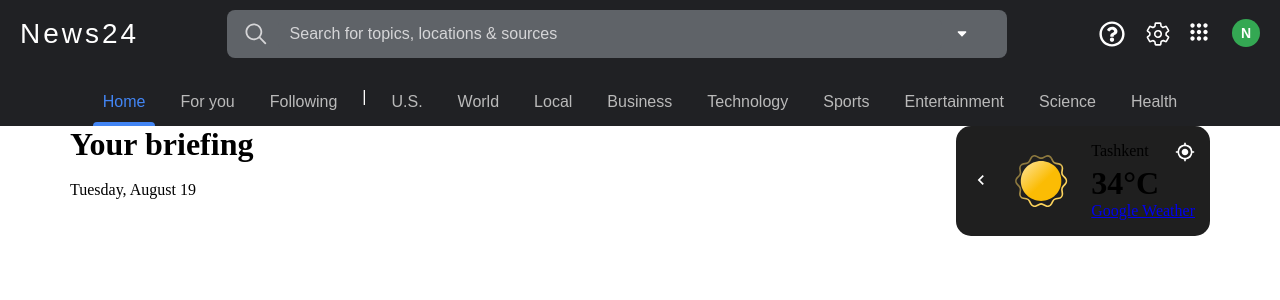
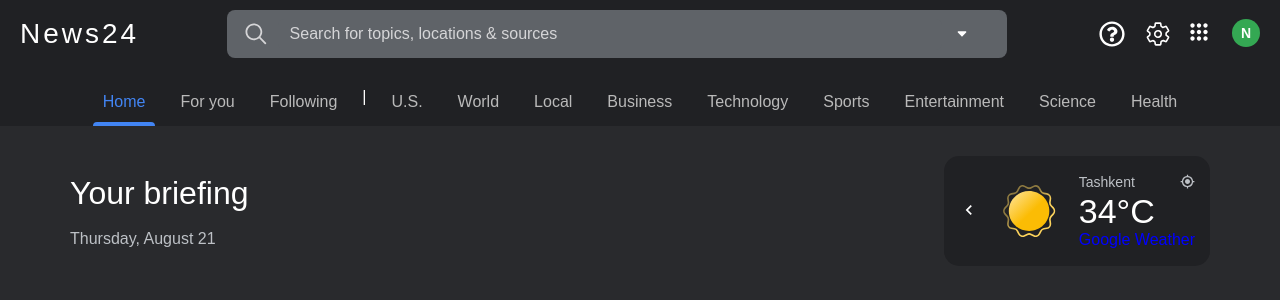
Before and after one commit to news24-project/client, a Next.js app: page / in a window 1280 px wide. Shown: the top 300 px of the page. Built offline with nearby package versions, Linux system fonts and the light colour scheme.

Commit message:
icons and home added

```diff
--- a/public/icons/target.tsx
+++ b/public/icons/target.tsx
@@ -6,7 +6,7 @@ const TargetIcon = ({ width, height, color }: IconsTypes) => (
     width={width || 20}
     height={height || 20}
     color={color || "#fff"}
-    fill={color || "#fff"}
+    fill={color || "rgb(189, 193, 198)"}
     viewBox="0 0 24 24"
     focusable="false"
   >
--- a/src/app/globals.css
+++ b/src/app/globals.css
@@ -8,3 +8,7 @@
   padding: 0 15px;
   margin: 0 auto;
 }
+
+body {
+  background-color: #292a2d;
+}
--- a/src/app/page.module.css
+++ b/src/app/page.module.css
@@ -6,16 +6,22 @@
   align-items: center;
   margin: 0;
   margin-inline: auto;
+  color: white;
+  font-family: sans-serif;
+  padding-top: 30px;
 }
 
 .calendar_whether {
   display: flex;
+  align-items: center;
   justify-content: space-between;
   width: 100%;
 }
 
-
 .whether {
   display: flex;
-  background-color: #1f1f1f;
 }
+
+.weak {
+  color: rgb(189, 193, 198);
+}
--- a/src/app/page.tsx
+++ b/src/app/page.tsx
@@ -1,19 +1,50 @@
 import WhetherCard from "@/components/WeatherCard";
 import styles from "./page.module.css";
 
-const Home = () =>{
+const days = [
+  "Sunday",
+  "Monday",
+  "Tuesday",
+  "Wednesday",
+  "Thursday",
+  "Friday",
+  "Saturday",
+];
+const months = [
+  "January",
+  "February",
+  "March",
+  "April",
+  "May",
+  "June",
+  "July",
+  "August",
+  "September",
+  "October",
+  "November",
+  "December",
+];
+
+const Home = () => {
+  const today = new Date();
+  const monthName = months[today.getMonth()];
+  const dayOfWeek = days[today.getDay()];
+  const day = today.getDate();
+
   return (
     <div className={styles.wrapper}>
       <div className={styles.calendar_whether}>
         <div>
-          <h1>Your briefing</h1>
+          <h1 style={{ fontWeight: "400" }}>Your briefing</h1>
           <br />
-          <p>Tuesday, August 19</p>
+          <p className={styles.weak}>
+            {dayOfWeek}, {monthName} {day}
+          </p>
         </div>
         <WhetherCard />
       </div>
     </div>
   );
-}
+};
 
 export default Home;
--- a/src/components/WeatherCard/index.tsx
+++ b/src/components/WeatherCard/index.tsx
@@ -11,6 +11,11 @@ const WhetherCard = () => {
   const [bigAnimate, setBigAnimate] = useState(false);
   const [bigCooldown, setBigCooldown] = useState(false);
 
+  const [location, setLocation] = useState<string>("Tashkent");
+  const [coords, setCoords] = useState<{ lat: number; lon: number } | null>(
+    null
+  );
+
   const forecast = [
     { day: "Today", high: 32, low: 21 },
     { day: "Tomorrow", high: 30, low: 20 },
@@ -18,7 +23,6 @@ const WhetherCard = () => {
     { day: "Thu", high: 31, low: 22 },
   ];
 
-  // For small icons, track animation and cooldown per index
   const [smallAnimate, setSmallAnimate] = useState<Record<number, boolean>>({});
   const [smallCooldown, setSmallCooldown] = useState<Record<number, boolean>>(
     {}
@@ -30,7 +34,7 @@ const WhetherCard = () => {
     setBigCooldown(true);
 
     setTimeout(() => setBigAnimate(false), 1000);
-    setTimeout(() => setBigCooldown(false), 3000);
+    setTimeout(() => setBigCooldown(false), 1000);
   };
 
   const handleSmallHover = (i: number) => {
@@ -48,6 +52,38 @@ const WhetherCard = () => {
       3000
     );
   };
+  const handleGetLocation = () => {
+    if ("geolocation" in navigator) {
+      navigator.geolocation.getCurrentPosition(
+        (pos) => {
+          const lat = pos.coords.latitude;
+          const lon = pos.coords.longitude;
+          setCoords({ lat, lon });
+
+          fetch(
+            `https://api.bigdatacloud.net/data/reverse-geocode-client?latitude=${lat}&longitude=${lon}&localityLanguage=en`
+          )
+            .then((res) => res.json())
+            .then((data) => {
+              if (data.city || data.locality) {
+                setLocation(data.city || data.locality);
+              } else if (data.principalSubdivision) {
+                setLocation(data.principalSubdivision);
+              } else {
+                setLocation(`${lat.toFixed(2)}, ${lon.toFixed(2)}`);
+              }
+            })
+            .catch(() => setLocation("Unknown"));
+        },
+        (error) => {
+          console.error("Error getting location:", error.message);
+          setLocation("Permission denied");
+        }
+      );
+    } else {
+      alert("Geolocation is not supported by your browser.");
+    }
+  };
 
   return (
     <div className={cls.icon_wrapper}>
@@ -64,7 +100,7 @@ const WhetherCard = () => {
               }}
               onMouseEnter={() => handleSmallHover(i)}
             >
-              <p>{f.day}</p>
+              <p className={cls.weak_line}>{f.day}</p>
               <div className={`${smallAnimate[i] ? cls.animate : ""}`}>
                 <SunIcon width={40} height={40} />
               </div>
@@ -76,7 +112,7 @@ const WhetherCard = () => {
                 }}
               >
                 <p>{f.high}°</p>
-                <p>{f.low}°</p>
+                <p className={cls.weak_line}>{f.low}°</p>
               </div>
             </div>
           ))}
@@ -99,13 +135,27 @@ const WhetherCard = () => {
 
       <div>
         <div className={cls.location}>
-          <p>Tashkent</p>
-          <button className={cls.button}>
-            <TargetIcon />
+          <p className={cls.weak_line}>{location}</p>
+          <button className={cls.button} onClick={handleGetLocation}>
+            <TargetIcon width={15} height={15} />
           </button>
         </div>
-        <h1>34°C</h1>
-        <a href="https://weather.google.com" target="_blank" rel="noreferrer">
+        <h1
+          style={{
+            fontSize: "34px",
+            fontWeight: "400",
+            padding: "0",
+            margin: 0,
+          }}
+        >
+          34°C
+        </h1>
+        <a
+          style={{ textDecoration: "none", color: "blue" }}
+          href="https://the-weather-project-vercel.vercel.app/"
+          target="_blank"
+          rel="noreferrer"
+        >
           Google Weather
         </a>
       </div>
--- a/src/components/WeatherCard/whether.module.css
+++ b/src/components/WeatherCard/whether.module.css
@@ -3,7 +3,7 @@
   gap: 10px;
   padding: 15px;
   align-items: center;
-  background-color: #1f1f1f;
+  background-color: #202124;
   border-radius: 15px;
 }
 
@@ -15,11 +15,12 @@
 .button {
   background-color: inherit;
   border: none;
-  transition: transform 0.5s ease; /* smooth rotation */
+  transition: transform 0.5s ease;
+  cursor: pointer;
 }
 
 .button.rotate {
-  transform: rotate(180deg); /* rotate 180 degrees when active */
+  transform: rotate(180deg);
 }
 
 .forecast {
@@ -79,3 +80,12 @@
     transform: translateX(0);
   }
 }
+
+.weak_line {
+  color: rgb(189, 193, 198);
+  font-family: sans-serif;
+  font-weight: 400;
+  font-size: 0.875rem;
+  padding: 0;
+  margin: 0;
+}
```
